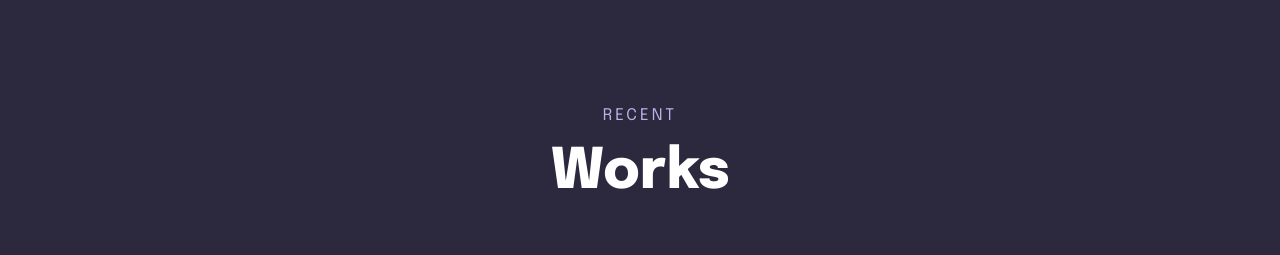
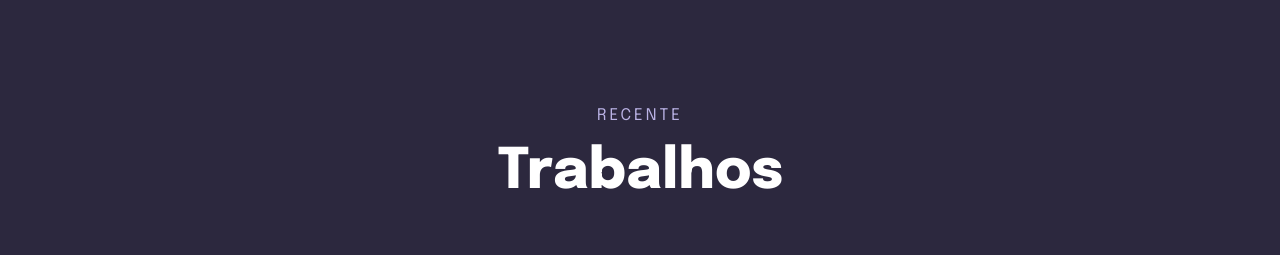
Before and after one commit to Gslogger/Componente-Trabalhos, a plain HTML site: page index.html in a window 1280 px wide. Shown: the top 255 px of the page. Drawn offline with Linux system fonts and the light colour scheme.

Commit message:
Update index.html

```diff
--- a/index.html
+++ b/index.html
@@ -17,8 +17,8 @@
 <body>
   <div class="page">
     <header>
-      <p>recent</p>
-      <h1>Works</h1>
+      <p>recente</p>
+      <h1>Trabalhos</h1>
     </header>
 
     <main>
```
